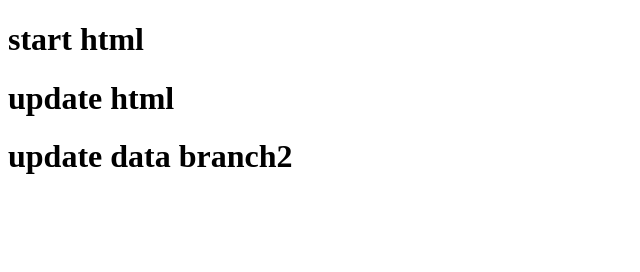
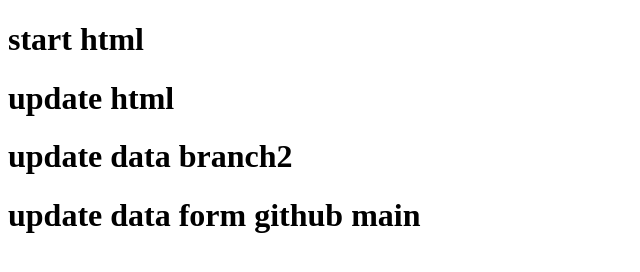
Before and after one commit to TanatornNewgit/github-morning16-4-2567, a plain HTML site: page index.html in a window 1280 px wide. Shown: the whole page, without its empty margins (0-640 px from the left). Drawn offline with Linux system fonts and the light colour scheme.

Commit message:
Update index.html

```diff
--- a/index.html
+++ b/index.html
@@ -9,5 +9,6 @@
     <h1>start html</h1>
     <h1>update html</h1>
     <h1>update data branch2</h1>
+    <h1>update data form github main</h1>
 </body>
 </html>
```
